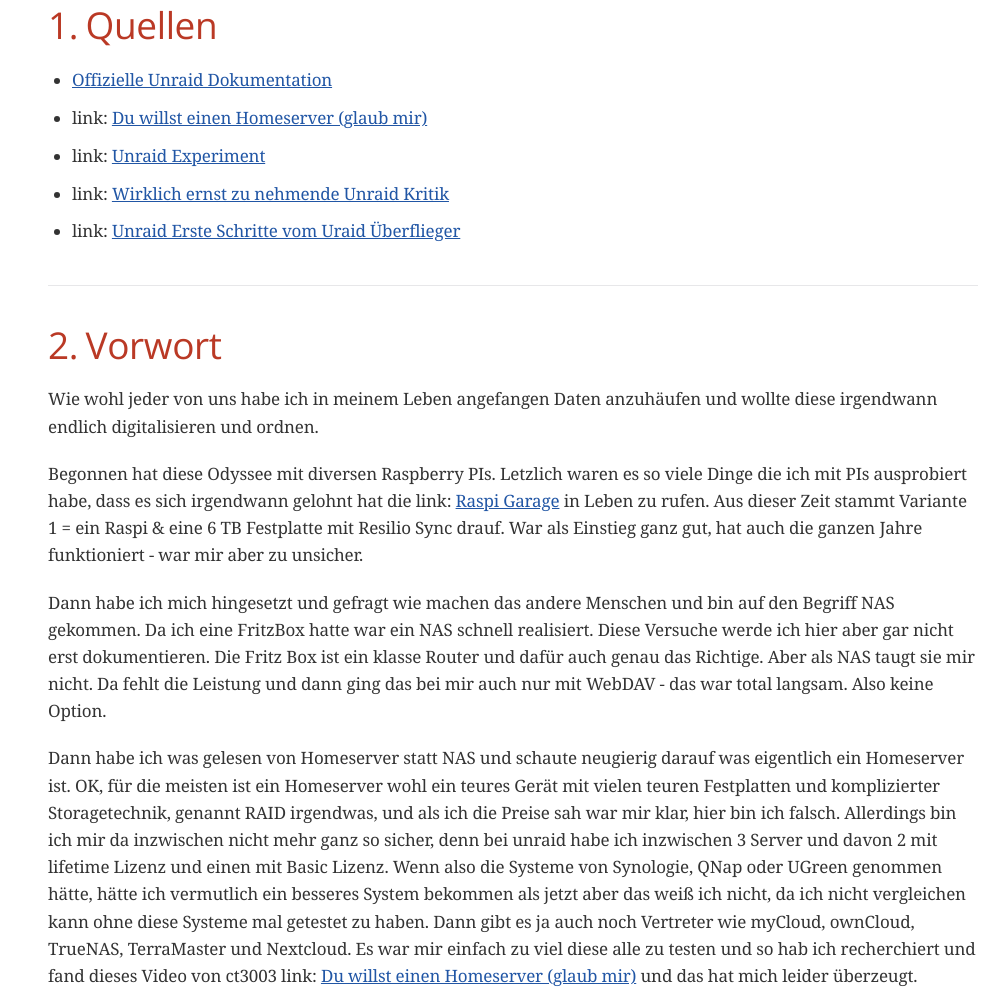
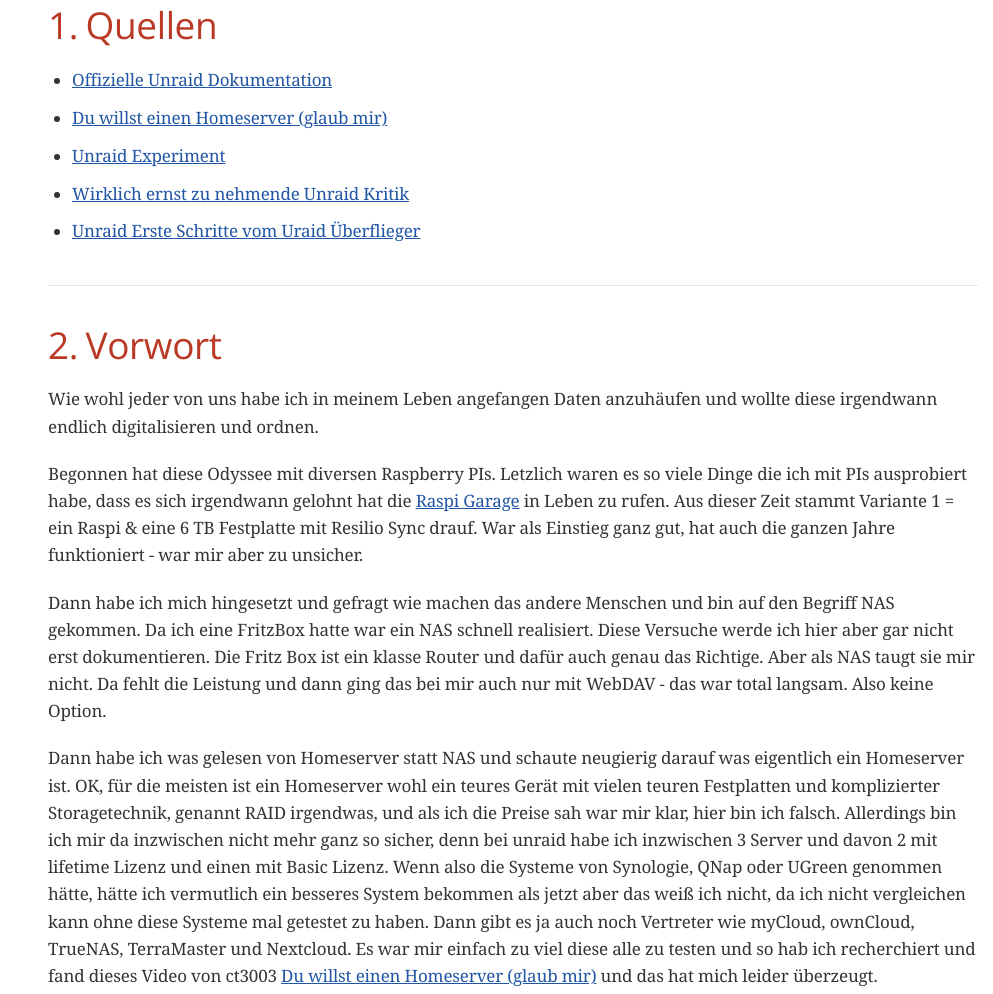
Before and after one commit to Huluvu424242/homeserver-hogerer, a plain HTML site: page docs/index.html in a window 1280 px wide. Shown: the part 818-1812 px from the top of the page, without its empty margins (287-1280 px from the left). Drawn offline with nearby package versions, Linux system fonts and the light colour scheme; a web font is replaced by a local one.

Commit message:
neue Doku generiert

```diff
--- a/docs/index.html
+++ b/docs/index.html
@@ -478,16 +478,16 @@ body.book #toc,body.book #preamble,body.book h1.sect0,body.book .sect1>h2{page-b
 <p><a href="https://docs.unraid.net/" class="external" target="_blank" rel="noopener">Offizielle Unraid Dokumentation</a></p>
 </li>
 <li>
-<p>link: <a href="https://www.youtube.com/watch?v=cB5n_cWJor8" class="external" target="_blank" rel="noopener">Du willst einen Homeserver (glaub mir)</a></p>
+<p><a href="https://www.youtube.com/watch?v=cB5n_cWJor8" class="external" target="_blank" rel="noopener">Du willst einen Homeserver (glaub mir)</a></p>
 </li>
 <li>
-<p>link: <a href="https://www.youtube.com/watch?v=tW0EFpPs700" class="external" target="_blank" rel="noopener">Unraid Experiment</a></p>
+<p><a href="https://www.youtube.com/watch?v=tW0EFpPs700" class="external" target="_blank" rel="noopener">Unraid Experiment</a></p>
 </li>
 <li>
-<p>link: <a href="https://www.youtube.com/watch?v=YeibHOMURPI" class="external" target="_blank" rel="noopener">Wirklich ernst zu nehmende Unraid Kritik</a></p>
+<p><a href="https://www.youtube.com/watch?v=YeibHOMURPI" class="external" target="_blank" rel="noopener">Wirklich ernst zu nehmende Unraid Kritik</a></p>
 </li>
 <li>
-<p>link: <a href="https://www.youtube.com/watch?v=BJPNaJA7GFg" class="external" target="_blank" rel="noopener">Unraid Erste Schritte vom Uraid Überflieger</a></p>
+<p><a href="https://www.youtube.com/watch?v=BJPNaJA7GFg" class="external" target="_blank" rel="noopener">Unraid Erste Schritte vom Uraid Überflieger</a></p>
 </li>
 </ul>
 </div>
@@ -500,14 +500,14 @@ body.book #toc,body.book #preamble,body.book h1.sect0,body.book .sect1>h2{page-b
 <p>Wie wohl jeder von uns habe ich in meinem Leben angefangen Daten anzuhäufen und wollte diese irgendwann endlich digitalisieren und ordnen.</p>
 </div>
 <div class="paragraph">
-<p>Begonnen hat diese Odyssee mit diversen Raspberry PIs. Letzlich waren es so viele Dinge die ich mit PIs ausprobiert habe, dass es sich irgendwann gelohnt hat die link: <a href="https://huluvu424242.github.io/Raspi-Garage/">Raspi Garage</a> in Leben zu rufen.
+<p>Begonnen hat diese Odyssee mit diversen Raspberry PIs. Letzlich waren es so viele Dinge die ich mit PIs ausprobiert habe, dass es sich irgendwann gelohnt hat die <a href="https://huluvu424242.github.io/Raspi-Garage/">Raspi Garage</a> in Leben zu rufen.
 Aus dieser Zeit stammt Variante 1 = ein Raspi &amp; eine 6 TB Festplatte mit Resilio Sync drauf. War als Einstieg ganz gut, hat auch die ganzen Jahre funktioniert - war mir aber zu unsicher.</p>
 </div>
 <div class="paragraph">
 <p>Dann habe ich mich hingesetzt und gefragt wie machen das andere Menschen und bin auf den Begriff NAS gekommen. Da ich eine FritzBox hatte war ein NAS schnell realisiert. Diese Versuche werde ich hier aber gar nicht erst dokumentieren. Die Fritz Box ist ein klasse Router und dafür auch genau das Richtige. Aber als NAS taugt sie mir nicht. Da fehlt die Leistung und dann ging das bei mir auch nur mit WebDAV - das war total langsam. Also keine Option.</p>
 </div>
 <div class="paragraph">
-<p>Dann habe ich was gelesen von Homeserver statt NAS und schaute neugierig darauf was eigentlich ein Homeserver ist. OK, für die meisten ist ein Homeserver wohl ein teures Gerät mit vielen teuren Festplatten und komplizierter Storagetechnik, genannt RAID irgendwas, und als ich die Preise sah war mir klar, hier bin ich falsch. Allerdings bin ich mir da inzwischen nicht mehr ganz so sicher, denn bei unraid habe ich inzwischen 3 Server und davon 2 mit lifetime Lizenz und einen mit Basic Lizenz. Wenn also die Systeme von Synologie, QNap oder UGreen genommen hätte, hätte ich vermutlich ein besseres System bekommen als jetzt aber das weiß ich nicht, da ich nicht vergleichen kann ohne diese Systeme mal getestet zu haben. Dann gibt es ja auch noch Vertreter wie myCloud, ownCloud, TrueNAS, TerraMaster und Nextcloud. Es war mir einfach zu viel diese alle zu testen und so hab ich recherchiert und fand dieses Video von ct3003 link: <a href="https://www.youtube.com/watch?v=cB5n_cWJor8" class="external" target="_blank" rel="noopener">Du willst einen Homeserver (glaub mir)</a> und das hat mich leider überzeugt.</p>
+<p>Dann habe ich was gelesen von Homeserver statt NAS und schaute neugierig darauf was eigentlich ein Homeserver ist. OK, für die meisten ist ein Homeserver wohl ein teures Gerät mit vielen teuren Festplatten und komplizierter Storagetechnik, genannt RAID irgendwas, und als ich die Preise sah war mir klar, hier bin ich falsch. Allerdings bin ich mir da inzwischen nicht mehr ganz so sicher, denn bei unraid habe ich inzwischen 3 Server und davon 2 mit lifetime Lizenz und einen mit Basic Lizenz. Wenn also die Systeme von Synologie, QNap oder UGreen genommen hätte, hätte ich vermutlich ein besseres System bekommen als jetzt aber das weiß ich nicht, da ich nicht vergleichen kann ohne diese Systeme mal getestet zu haben. Dann gibt es ja auch noch Vertreter wie myCloud, ownCloud, TrueNAS, TerraMaster und Nextcloud. Es war mir einfach zu viel diese alle zu testen und so hab ich recherchiert und fand dieses Video von ct3003 <a href="https://www.youtube.com/watch?v=cB5n_cWJor8" class="external" target="_blank" rel="noopener">Du willst einen Homeserver (glaub mir)</a> und das hat mich leider überzeugt.</p>
 </div>
 <div class="paragraph">
 <p>Heute würde ich meiner Naivität folgend, genauso blauäugig es mal mit UGreen probieren. Aber zunächst bin ich mal bei Unraid geblieben - auch weil ich da schon ne Menge Geld versenkt habe.</p>
@@ -530,7 +530,7 @@ Aus dieser Zeit stammt Variante 1 = ein Raspi &amp; eine 6 TB Festplatte mit Res
 <p>Nur zum Verständnis hier noch einen kurzen Einschub was ich speicherte und wo und dann wie konkret ich meine Backups durchführte.</p>
 </div>
 <div class="paragraph">
-<p>![image](src/docs/asciidoc/images/Verzeichnisliste.png)</p>
+<p><span class="image"><img src="./images/Verzeichnisliste.png" alt="Verzeichnisliste" title="Verzeichnisliste"></span></p>
 </div>
 <div class="ulist">
 <ul>
```
Also changed, not shown: docs/01-vorwort.html (+2 -2 lines), docs/02-raspi.html (+1 -1 lines).
